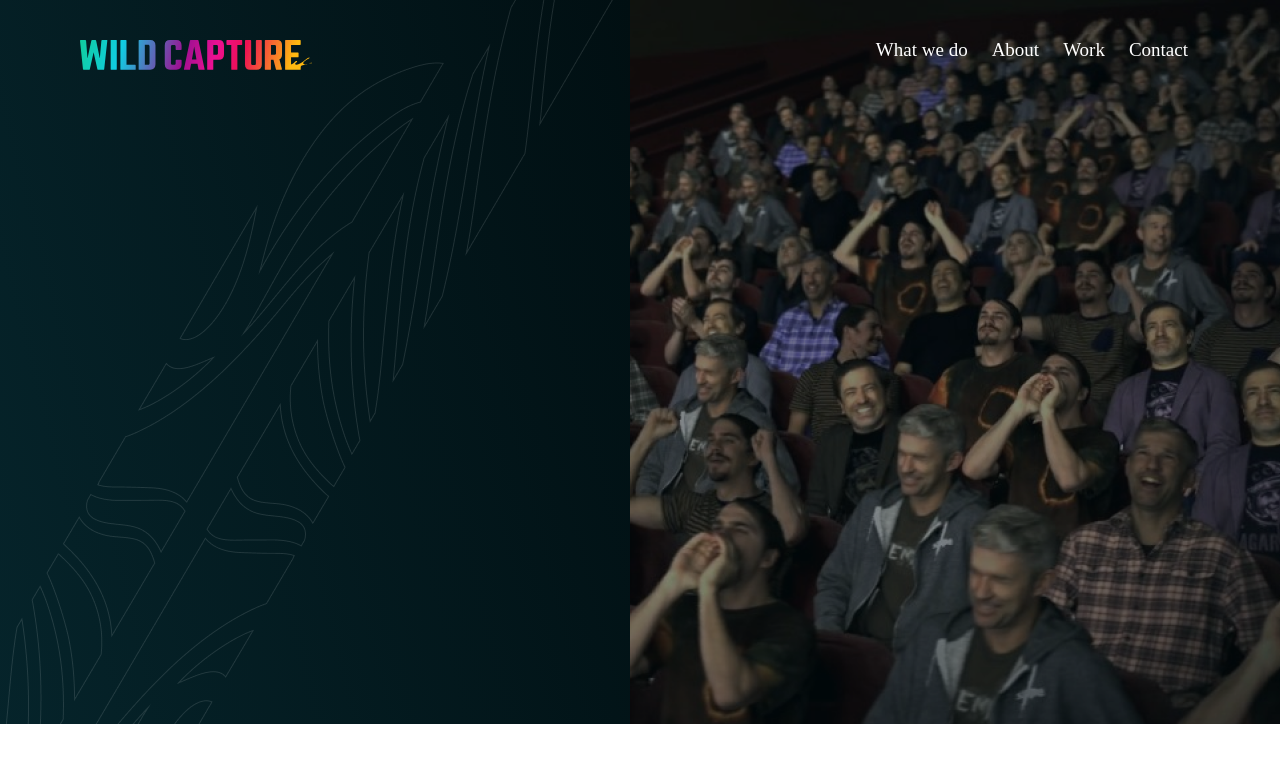
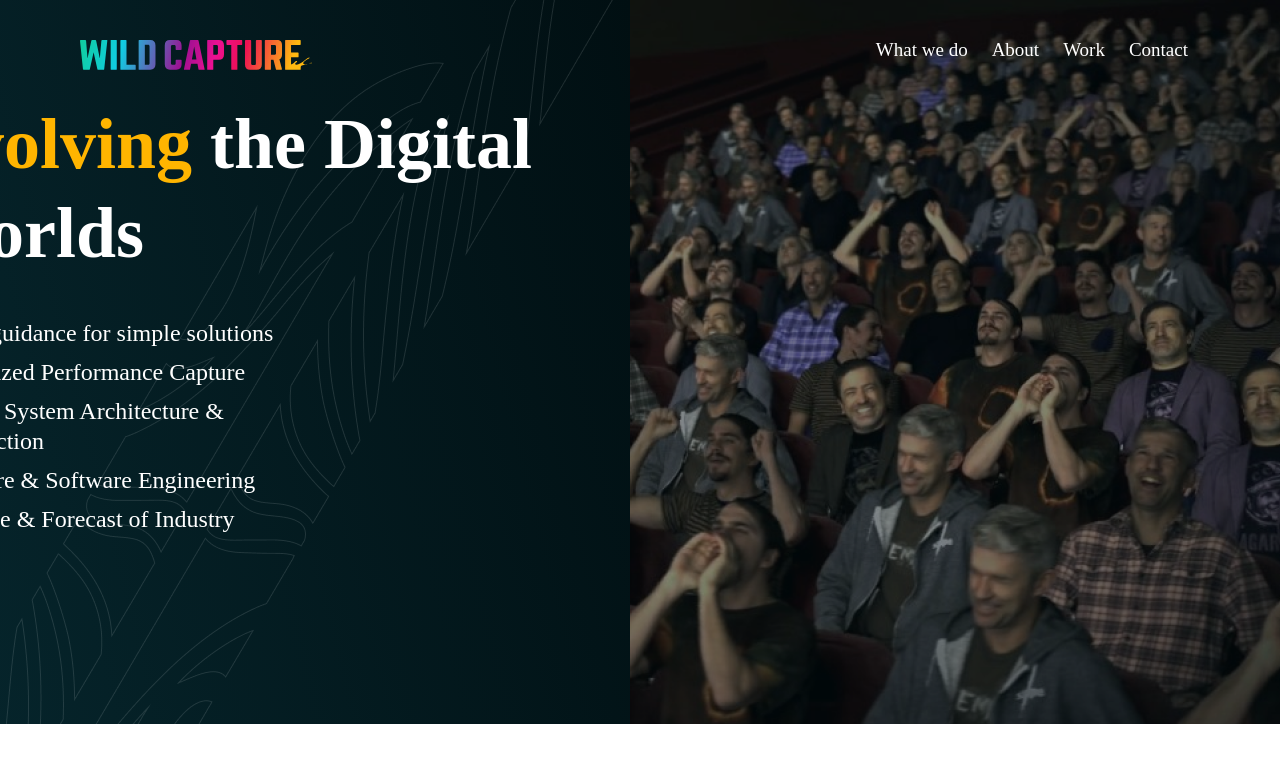
Before and after one commit to vernigora2k/wildcapture, a React (Create React App) app: page /whatwedo in a window 1280 px wide. Shown: the top 762 px of the page. Built offline with nearby package versions, Linux system fonts and the light colour scheme; a web font is replaced by a local one.

Commit message:
working on whatwedo main banner

```diff
--- a/src/components/Header.js
+++ b/src/components/Header.js
@@ -1,13 +1,23 @@
-import React, { Fragment } from 'react';
+import React, { Fragment, useEffect, useState } from 'react';
 import { NavLink } from 'react-router-dom';
 import './Header.scss'
 
 export const Header = () => {
+    console.log(window.location.href.includes('whatwedo'))
+    const [whatWeDoPage, setWhatWeDoPage] = useState(window.location.href.includes('whatwedo'))
+
+    // useEffect(() => {
+
+    //     setWhatWeDoPage(!whatWeDoPage)
+
+    // }, window.location.href.includes('whatwedo'))
+
     return (
         <header className="header">
             <div className="header__shell">
                 <div className="header__row">
-                    <NavLink to="/" exact className="logo">
+                    <NavLink to="/" exact className="header__logo" id="header__logo">
+                        {/* <img src={"../img/wildcapture-logo.svg"} className={whatWeDoPage ? 'left-shift' : ''} /> */}
                         <img src={"../img/wildcapture-logo.svg"} />
                     </NavLink>
                     <div className="header__aside">
--- a/src/components/Header.scss
+++ b/src/components/Header.scss
@@ -12,6 +12,14 @@
     padding-top: 40px;
 }
 
+.header__logo img {
+    position: relative;
+}
+
+.left-shift {
+    right: 50px;
+}
+
 .nav__nav-link {
     font-size: 19px;
     font-weight: 500;
--- a/src/pages/WhatWeDo.js
+++ b/src/pages/WhatWeDo.js
@@ -1,12 +1,35 @@
-import React, { Fragment } from 'react'
+import React, { Fragment, useState } from 'react'
 import './Whatwedo.scss'
 
 export const WhatWeDo = () => {
+    // const [whatWeDoPage, setWhatWeDoPage] = useState(window.location.href.includes('whatwedo'))
     return (
         <Fragment>
-            <section className="home-banner" >
+            <section className="whatwedo-banner" >
                 <img className="banner-image" src={"../img/banner-homepage.png"} />
-                <div className="banner-left-layer"></div>
+                <div className="banner-left-layer">
+
+                    {/* <div className="whatwedo__logo"></div> */}
+                    <div className="whatwedo__title"><span>Evolving</span> the Digital Worlds</div>
+                    <div className="whatwedo__text">
+                        <span>
+                            Expert guidance for simple solutions
+                        </span>
+                        <span>
+                            Customized Performance Capture
+                        </span>
+                        <span>
+                            Stage & System Architecture & Construction
+                        </span>
+                        <span>
+                            Hardware & Software Engineering
+                        </span>
+                        <span>
+                            Expertise & Forecast of Industry
+                        </span>
+                    </div>
+
+                </div>
                 <img className="banner-upper-layer" src={"../img/banner-whatwedo-page.png"} />
             </section>
         </Fragment>
--- a/src/pages/Whatwedo.scss
+++ b/src/pages/Whatwedo.scss
@@ -1,5 +1,8 @@
-section.home-banner {
-    background-color: black !important;
+section.whatwedo-banner {
+    width: 1440px;
+    height: 724px;
+    position: relative;
+    z-index: 1;
 }
 
 .banner-image {
@@ -15,6 +18,45 @@ section.home-banner {
     background: linear-gradient(255.81deg, #010F12 0%, #06262D 100%);
 }
 
+
+
+
+// #header__logo img{
+//     right: 50px;
+// }
+
+// .whatwedo__logo {
+//     width: 200px;
+//     height: 100px;
+//     background-color: red;
+//     position: absolute;
+//     z-index: 10010;
+// }
+
+.whatwedo__title {
+    font-style: normal;
+    font-weight: 600;
+    font-size: 72px;
+    line-height: 89px;
+    margin-top: 100px;
+}
+
+.whatwedo__title span {
+    color: #ffb500
+}
+
+.whatwedo__text {
+    width: 357px;
+    height: 216px;
+    display: flex;
+    flex-direction: column;
+    justify-content: space-between;
+    font-weight: 500;
+    font-size: 24px;
+    line-height: 30px;
+    margin-top: 40px;
+}
+
 .banner-upper-layer {
     position: absolute;
     z-index: 3;
```
Also changed, not shown: 1 other file (tests, documents, lock files or other folders).
